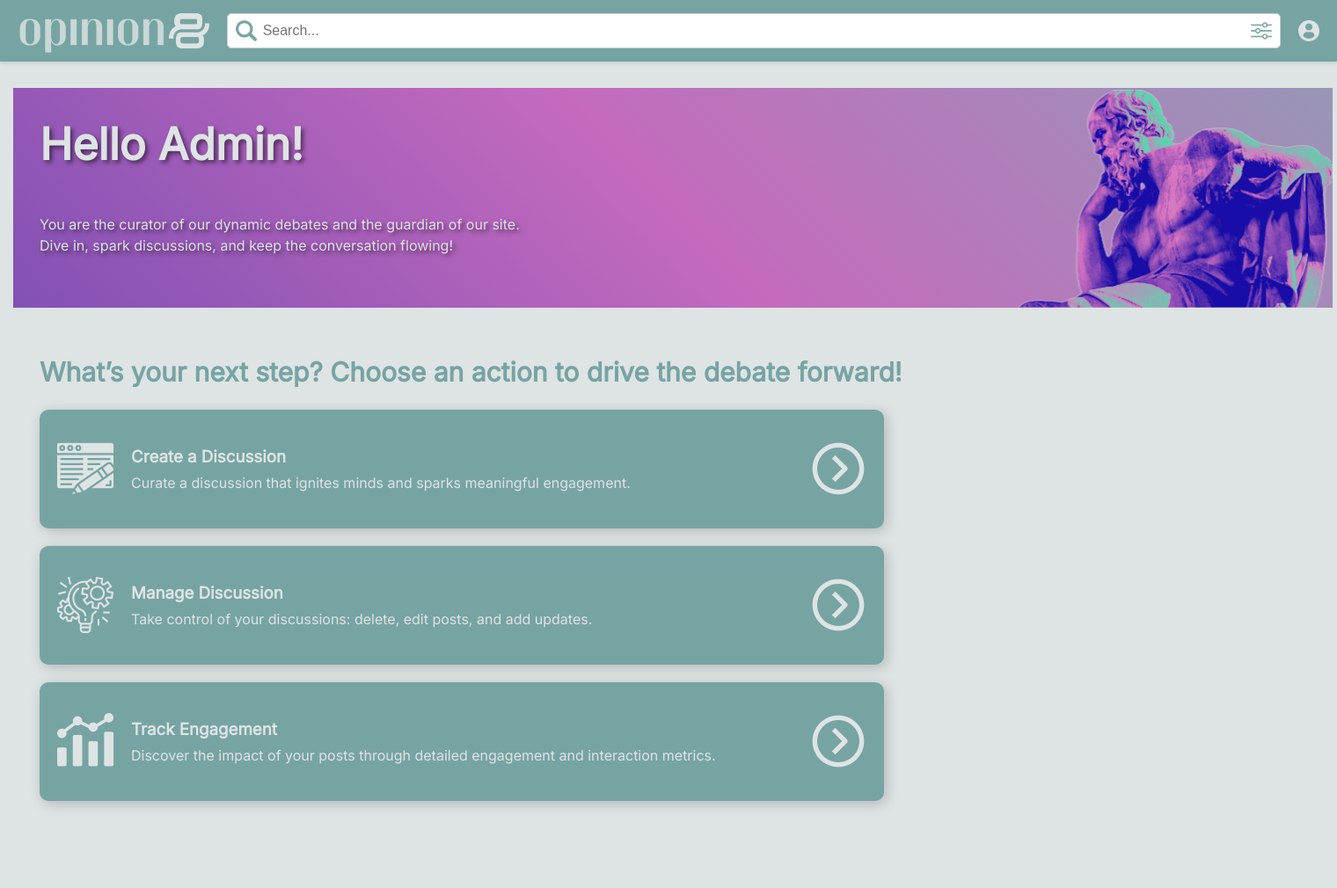
After one commit to nicole-buere/opinion8, a PHP site: page /admin_homepage.php in a window 1520 px wide. The commit adds this page. Shown: the whole page at 88% size. Run offline with PHP 8.4, Linux system fonts and the light colour scheme.

Commit message:
login fixed and admin homepage frontend done

```diff
--- /dev/null
+++ b/css/admin_home.css
@@ -0,0 +1,128 @@
+@import url(https://fonts.googleapis.com/css?family=Inter);
+
+body {
+    width: 100%;
+    height: 100%;
+    margin: 0; /* Remove default margin */
+    padding: 0; /* Remove default padding */
+    background-color: #dee3e3;
+}
+
+.content-box {
+    display: flex;
+    flex-direction: column;
+}
+
+.greeting-box {
+    display: flex;
+    flex-direction: row;
+    margin-left: 15px;
+    margin-right: 15px;
+    margin-top: 30px;
+    margin-bottom: 30px;
+    width: 1500px;
+    height: 250px;
+    background: beige;
+    background: linear-gradient(45deg, #232da7, #c46abd, #5cd2ad, #232da7, #c46abd, #5cd2ad);
+    background-size: 600% 600%;
+    animation: gradientWave 20s ease infinite;
+}
+
+@keyframes gradientWave {
+    0% {
+        background-position: 0% 50%;
+    }
+    50% {
+        background-position: 100% 50%;
+    }
+    100% {
+        background-position: 0% 50%;
+    }
+}
+
+.greet-text {
+    display: flex;
+    flex-direction: column;
+    margin-left: 30px;
+    width: 900px;
+    font-family: 'Inter';
+}
+
+.greet-text h1 {
+    color: #dee3e3;
+    font-size: 50px;
+    text-shadow: 3px 3px 5px rgba(0, 0, 0, 0.5);
+}
+
+.greet-text p {
+    color: #dee3e3;
+    font-size: 16px;
+    font-family: 'Inter';
+    text-shadow: 3px 3px 5px rgba(0, 0, 0, 0.5);
+    line-height: 1.5; /* line spacing */
+}
+
+.art {
+    display: flex;
+    flex-direction: column;
+    margin-left: 400px;
+}
+
+.admin-tasks {
+    display: flex;
+    flex-direction: column;
+    margin-left: 15px;
+    margin-right: 15px;
+    margin-bottom: 30px;
+    padding-left: 30px;
+    padding-right: 20px;
+    width: 1355px;
+    height: 600px;
+}
+
+.admin-tasks h2 {
+    color: #76A4A3;
+    font-size: 30px;
+    font-family: 'Inter';
+}
+
+.task-item {
+    display: flex;
+    flex-direction: row;
+    align-items: center;
+    background: #76A4A3;
+    padding: 20px;
+    border-radius: 10px;
+    margin-bottom: 20px;
+    width: 920px;
+    height: 95px;
+    box-shadow: 3px 3px 15px rgba(0, 0, 0, 0.2);
+}
+
+.icon {
+    display: flex;
+    align-items: center;
+}
+
+.desc {
+    display: flex;
+    flex-direction: column;
+    margin-left: 20px;
+}
+
+.desc h3, .desc p {
+    color: #dee3e3;
+    margin: 0; /* Remove default margins */
+    padding: 0; /* Remove padding */
+}
+
+.desc h3 {
+    font-family: 'Inter';
+    margin-bottom: 0.5rem;
+}
+
+.icon-button {
+    display: flex;
+    align-items: center;
+    margin-left: auto;
+}
--- /dev/null
+++ b/views/admin_homepage.php
@@ -0,0 +1,82 @@
+<!DOCTYPE html>
+<html>
+<head>
+    <title>Opinion8 - Admin Homepage</title>
+    <link rel="stylesheet" href="../css/admin_home.css">
+    <link rel="stylesheet" href="../css/header.css">
+</head>
+<body>
+    <div class="header">
+        <img src="../assets/alt_logo.png" alt="alt-logo" class="alt-logo">
+        <div class="search-container">
+            <div class="search-bar-wrapper">
+                <img src="../assets/search icon.png" alt="search-icon" class="search-icon">
+                <input type="text" placeholder="Search..." class="search-bar">
+                <a href="search.php" class="search-link">
+                    <img src="../assets/advance search filter.png" alt="filter-icon" class="filter-icon">
+                </a>
+            </div>
+        </div>
+        <img src="../assets/user.png" alt="user-icon" class="icon user-icon">
+    </div>
+
+    <div class="content-box">
+        <div class="greeting-box">
+            <div class="greet-text">
+                <h1>Hello Admin!</h1>
+                <p>You are the curator of our dynamic debates and the guardian of our site.
+                    <br>Dive in, spark discussions, and keep the conversation flowing!</p>
+            </div>
+            <div class="art">
+                <img src="../assets/greet-art.png" alt="greeting-art">
+            </div>
+        </div>
+
+        <!-- admin's tasks -->
+        <div class="admin-tasks">
+            <h2> What’s your next step? Choose an action to drive the debate forward! </h2>
+
+            <!-- divider for creation of post -->
+            <div class="task-item create-post">
+                <div class="icon">
+                    <img src="../assets/create.png" alt="create icon">
+                </div>
+                <div class="desc">
+                    <h3>Create a Discussion</h3>
+                    <p>Curate a discussion that ignites minds and sparks meaningful engagement.</p>
+                </div>
+                <div class="icon-button">
+                    <img src="../assets/go-button.png" alt="create icon">
+                </div>
+            </div>
+
+            <div class="task-item manage-post">
+                <div class="icon">
+                    <img src="../assets/manage.png" alt="manage icon">
+                </div>
+                <div class="desc">
+                    <h3>Manage Discussion</h3>
+                    <p>Take control of your discussions: delete, edit posts, and add updates.</p>
+                </div>
+                <div class="icon-button">
+                    <img src="../assets/go-button.png" alt="manage icon">
+                </div>
+            </div>
+
+            <div class="task-item view-analytics">
+                <div class="icon">
+                    <img src="../assets/analytics.png" alt="analytics icon">
+                </div>
+                <div class="desc">
+                    <h3>Track Engagement</h3>
+                    <p>Discover the impact of your posts through detailed engagement and interaction metrics.</p>
+                </div>
+                <div class="icon-button">
+                    <img src="../assets/go-button.png" alt="analytics icon">
+                </div>
+            </div>
+
+        </div>
+    </div>
+</body>
+</html>
--- a/views/homepage.php
+++ b/views/homepage.php
@@ -2,7 +2,7 @@
 <!DOCTYPE html>
 <html>
 <head>
-    <title>Opinion8 - Timeline</title>
+    <title>Opinion8 - Homepage</title>
     <link rel="stylesheet" href="../css/timeline.css">
     <link rel="stylesheet" href="../css/header.css">
 </head>
--- a/views/index.php
+++ b/views/index.php
@@ -1,3 +1,4 @@
+<!-- this is the log in page -->
 <!-- this is the log in page -->
 <!DOCTYPE html>
 <html>
```
Also changed, not shown: actions/login_action.php (+14 -5 lines), sql/opinion8_db.sql (+11 -2 lines), assets/analytics.png (added), assets/create.png (added), assets/go-button.png (added), assets/greet-art.png (added), assets/manage.png (added).
